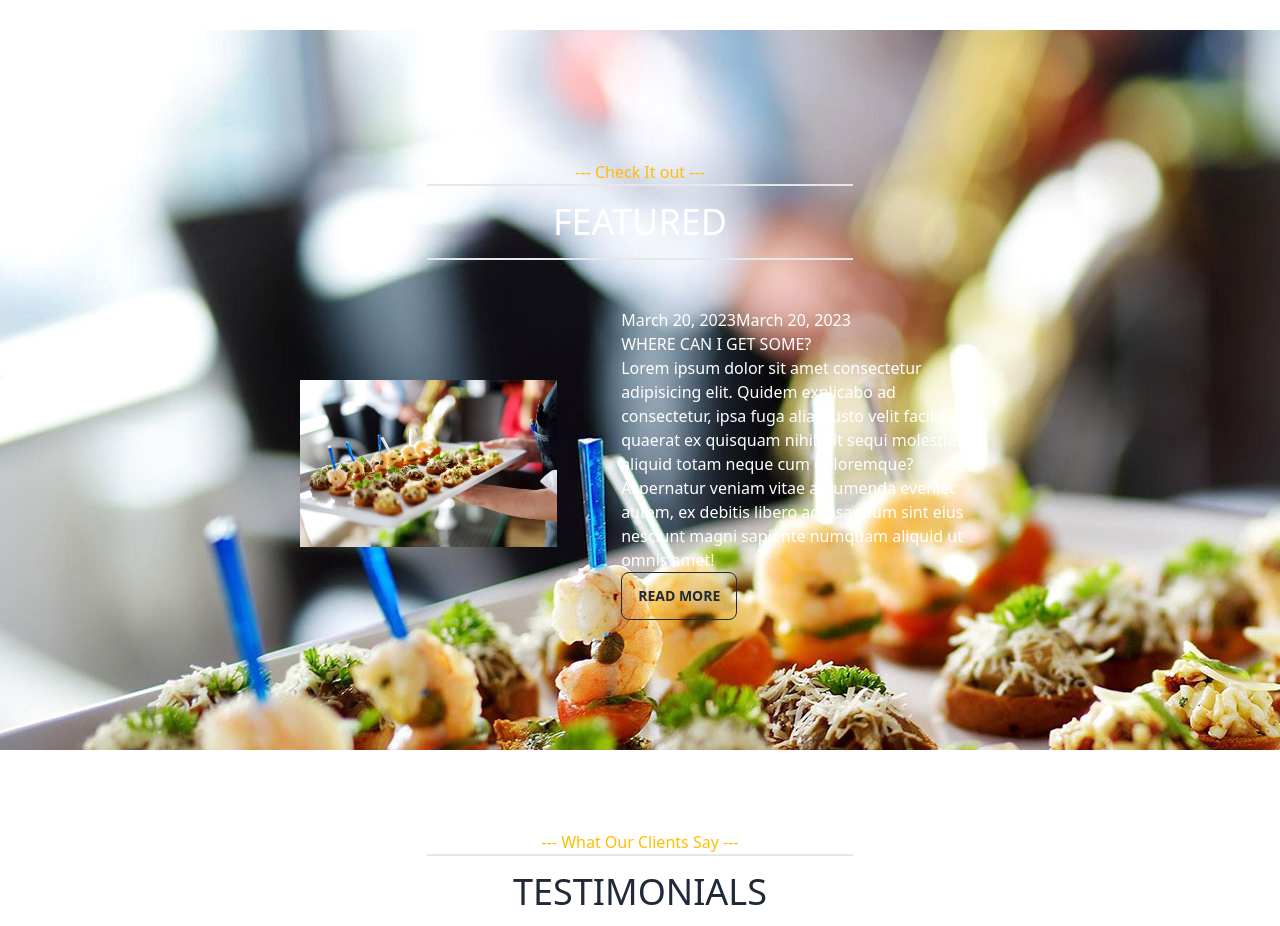
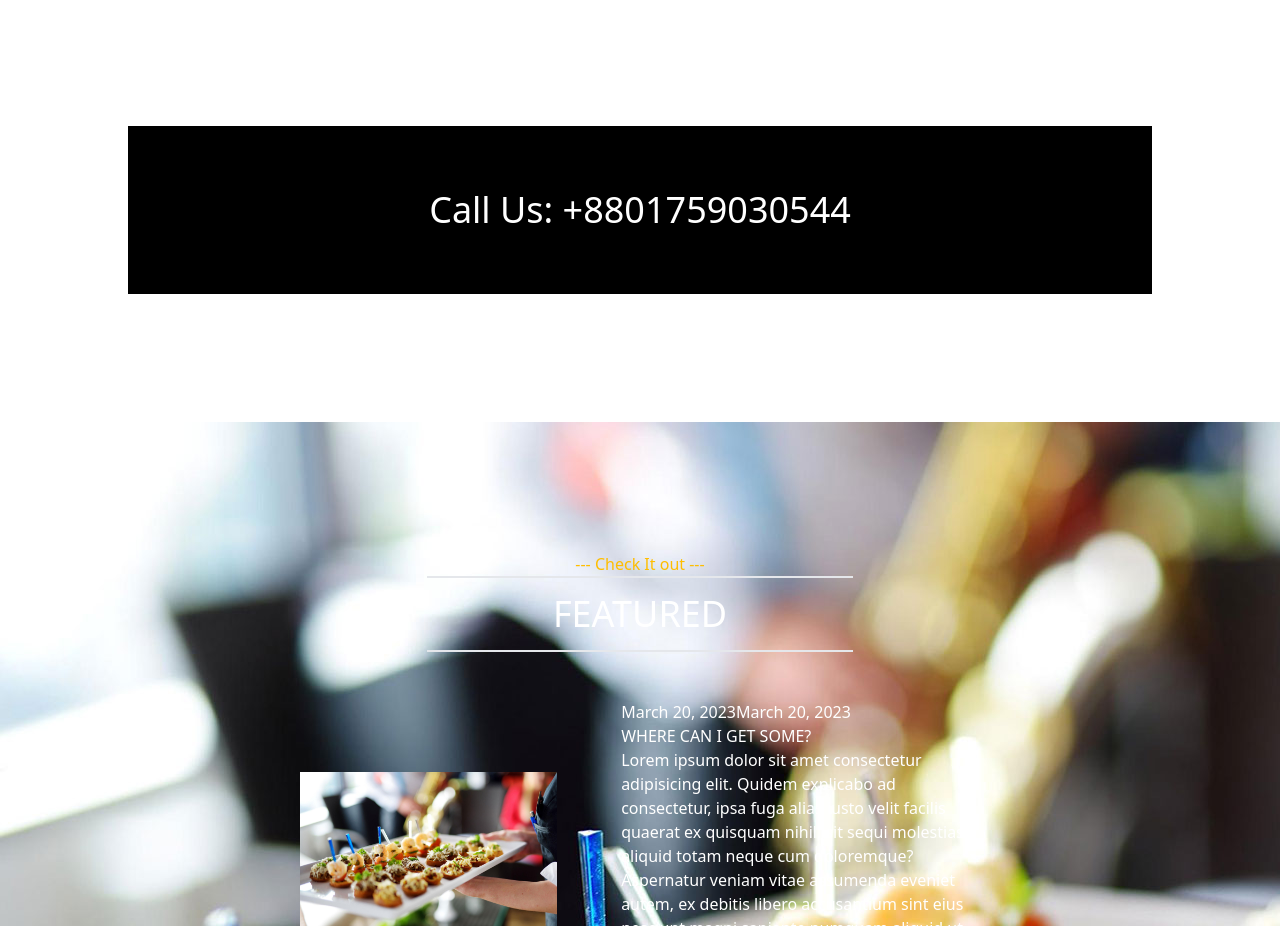
Before and after one commit to ashraful2871/Bistro-Boss-Client, a React (Vite) app: page / in a window 1280 px wide. Shown: the part 2605-3531 px from the top of the page. Built offline with nearby package versions, Linux system fonts and the light colour scheme.

Commit message:
add call us section in home page

```diff
--- /dev/null
+++ b/src/components/CallUs.jsx
@@ -0,0 +1,11 @@
+import React from "react";
+
+const CallUs = () => {
+  return (
+    <div className="bg-black text-white text-center py-16 mt-32 mb-32 w-[1024px] mx-auto">
+      <h2 className="text-4xl">Call Us: +8801759030544</h2>
+    </div>
+  );
+};
+
+export default CallUs;
--- a/src/components/Home.jsx
+++ b/src/components/Home.jsx
@@ -5,6 +5,7 @@ import MenuSection from "./menu/MenuSection";
 import Featured from "./Featured/Featured";
 import Testimonials from "./testimonial/Testimonials";
 import BistroBoss from "./bistro boss/BistroBoss";
+import CallUs from "./CallUs";
 
 const Home = () => {
   return (
@@ -13,6 +14,7 @@ const Home = () => {
       <Category></Category>
       <BistroBoss></BistroBoss>
       <MenuSection></MenuSection>
+      <CallUs></CallUs>
       <Featured></Featured>
       <Testimonials></Testimonials>
     </div>
```
